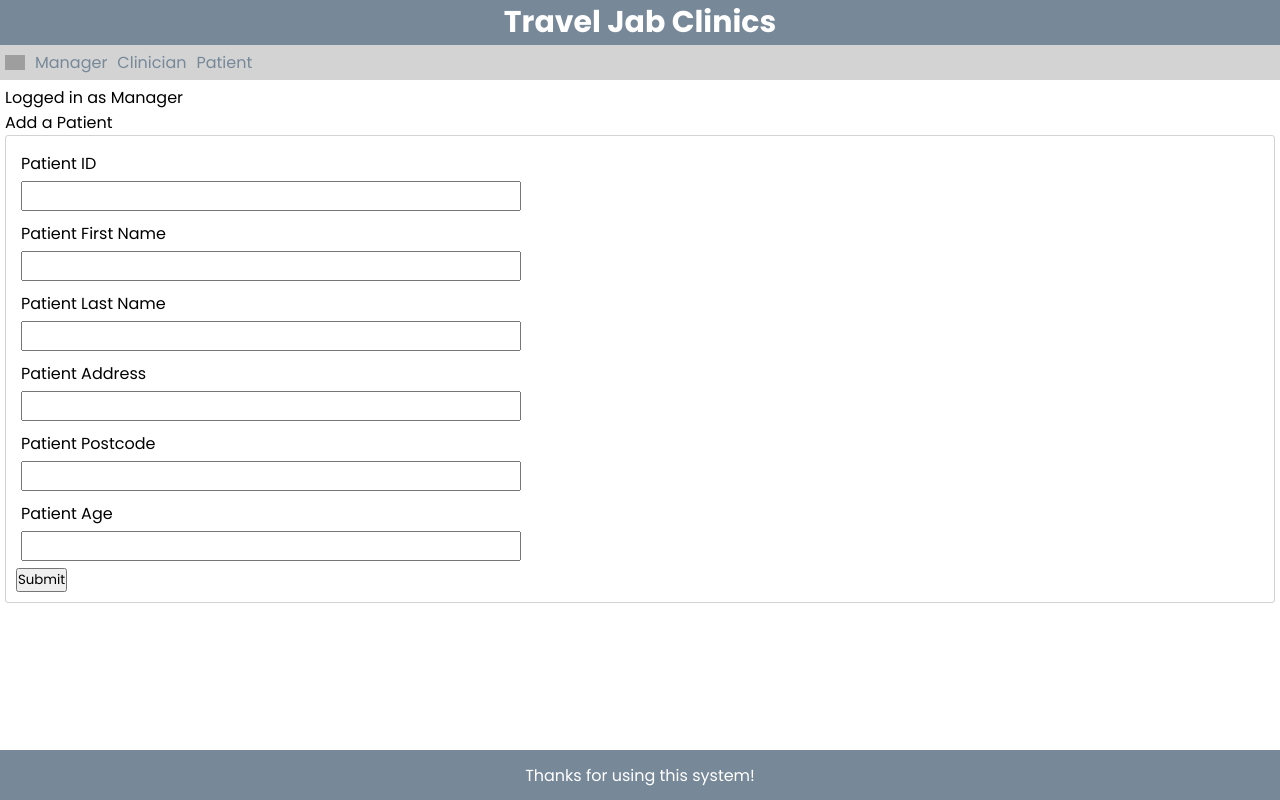
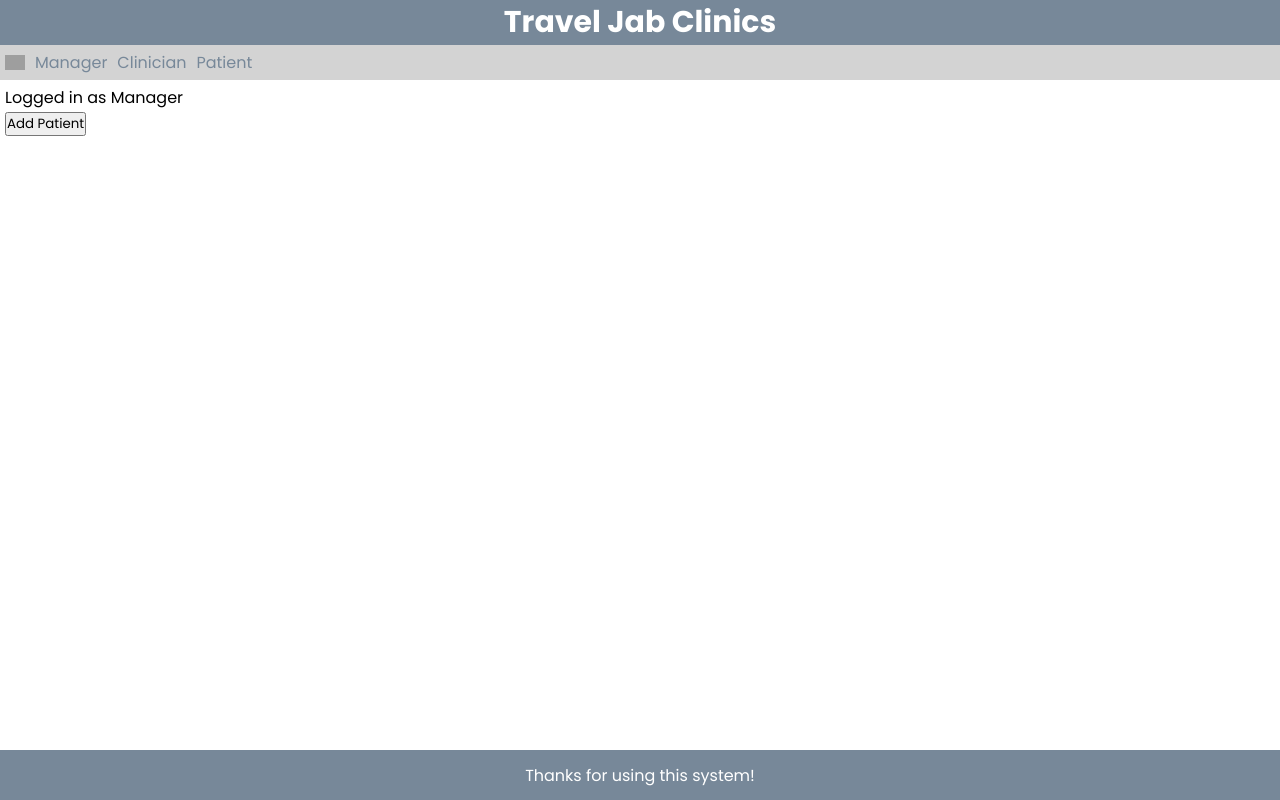
Before and after one commit to ibrahimmajeed2021-byte/Database, a React (Vite) app: page /manager in a window 1280 px wide. Built offline with nearby package versions, Linux system fonts and the light colour scheme; grey boxes are pictures that could not be loaded.

Commit message:
Made is so when you click add pateint the form will oepn and when you click close it will close. Also added it so when you press submit you will be alerted and the form will then close automatically.

```diff
--- a/src/UI/Form.jsx
+++ b/src/UI/Form.jsx
@@ -1,7 +1,7 @@
 import { useState } from "react";
 import "./scss/Form.scss";
 
-const Form = () => {
+const Form = ({ onClose }) => {
   // Initialisation
 
   const patients = [
@@ -28,6 +28,8 @@ const Form = () => {
   const handleSubmit = () => {
     patients.push(patient);
     console.log(patients);
+    alert("Form Submitted");
+    onClose();
   };
 
   // View
@@ -83,6 +85,7 @@ const Form = () => {
         />
       </label>
       <button onClick={handleSubmit}>Submit</button>
+      <button onClick={onClose}>Close</button>
     </div>
   );
 };
--- a/src/Views/Manager.jsx
+++ b/src/Views/Manager.jsx
@@ -1,12 +1,14 @@
 import "./Manager.scss";
 import Form from "../UI/Form.jsx";
+import { useState } from "react";
 
 function Manager() {
+  const [showForm, setShowForm] = useState(false);
   return (
     <div>
       <p>Logged in as Manager</p>
-      <p>Add a Patient</p>
-      <Form />
+      <button onClick={() => setShowForm(true)}>Add Patient</button>
+      {showForm && <Form onClose={() => setShowForm(false)} />}
     </div>
   );
 }
```
Lines whose indentation alone changed are shown as unchanged.
